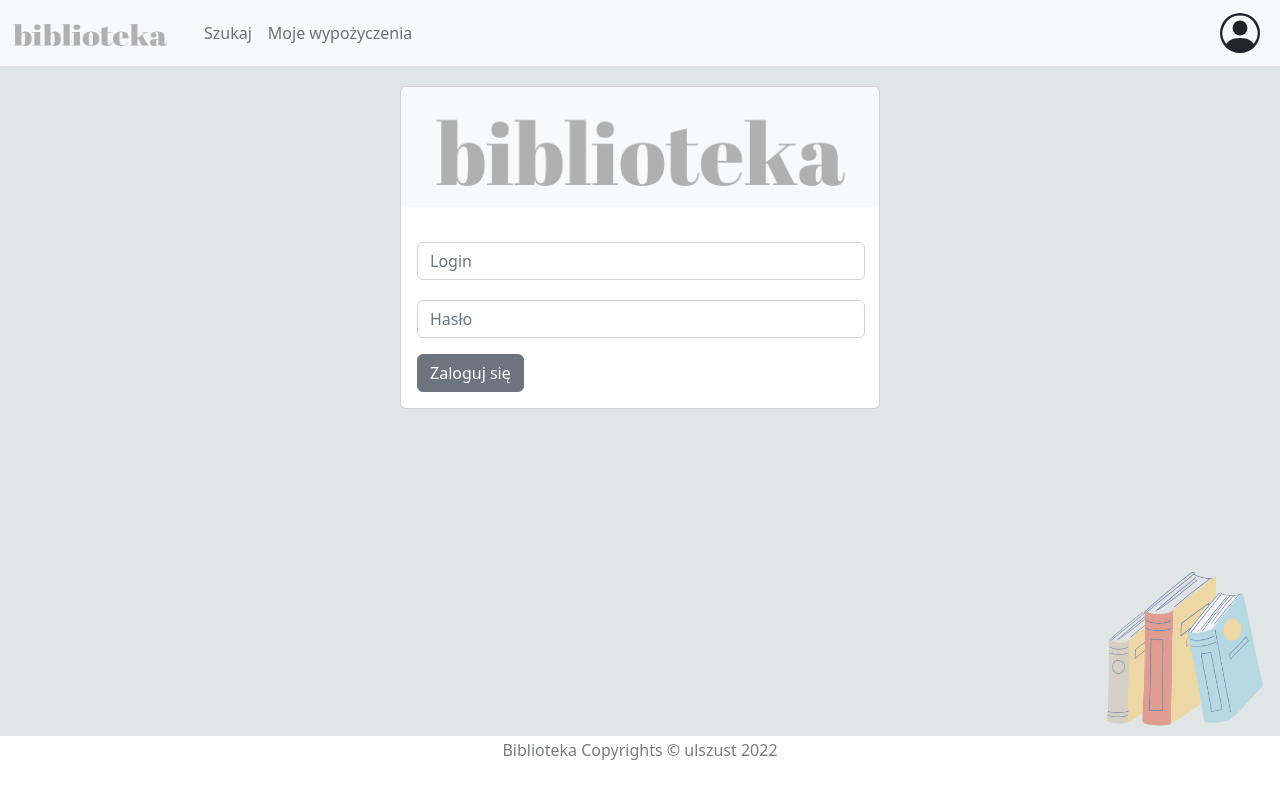
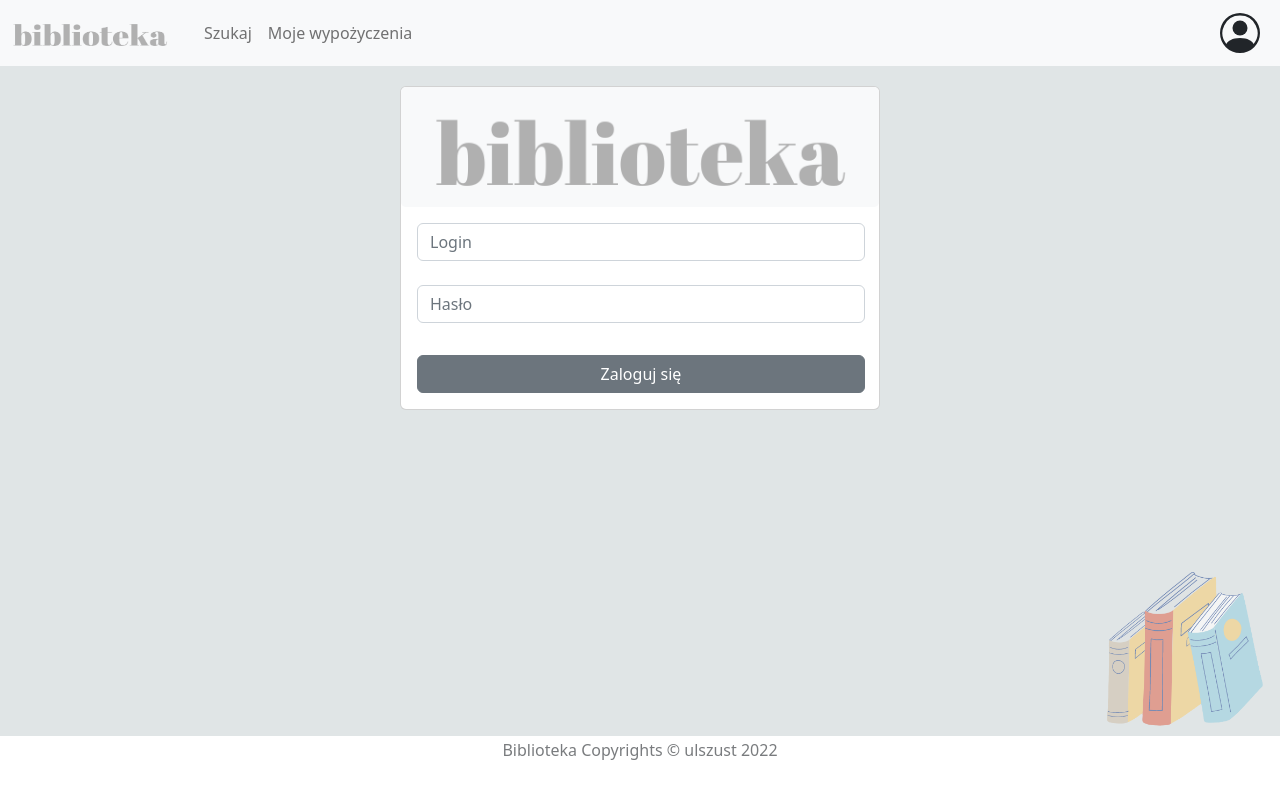
Before and after one commit to ulszust/biblioteka, a React (Create React App) app: page /login in a window 1280 px wide. Built offline with nearby package versions, Linux system fonts and the light colour scheme; no server answers.

Commit message:
LoginPage style fix

```diff
--- a/src/LoginPage.jsx
+++ b/src/LoginPage.jsx
@@ -29,10 +29,9 @@ function LoginPage() {
   return (
     <Card>
       <Card.Img src={BookLogo} />
-      <Card.Body>
-        <Card.Text>
+      <Card.Body className="login-page-card">
+        <Form>
           <Form.Group htmlFor="login">
-            <Form.Label></Form.Label>
             <Form.Control
               id="login"
               type="email"
@@ -40,8 +39,8 @@ function LoginPage() {
               onChange={(e) => setLogin(e.target.value)}
             />
           </Form.Group>
+          <br />
           <Form.Group htmlFor="password">
-            <Form.Label></Form.Label>
             <Form.Control
               id="password"
               type="password"
@@ -49,7 +48,7 @@ function LoginPage() {
               onChange={(e) => setPassword(e.target.value)}
             />
           </Form.Group>
-        </Card.Text>
+        </Form>
         <Button variant="secondary" onClick={onLoginClick}>
           Zaloguj się
         </Button>
--- a/src/index.css
+++ b/src/index.css
@@ -218,3 +218,9 @@ tr:nth-child(even) {
     bottom: 70px;
     height: 170px;
 }
+
+.login-page-card {
+    display: flex;
+    flex-direction: column;
+    gap: 2rem;
+}
```
